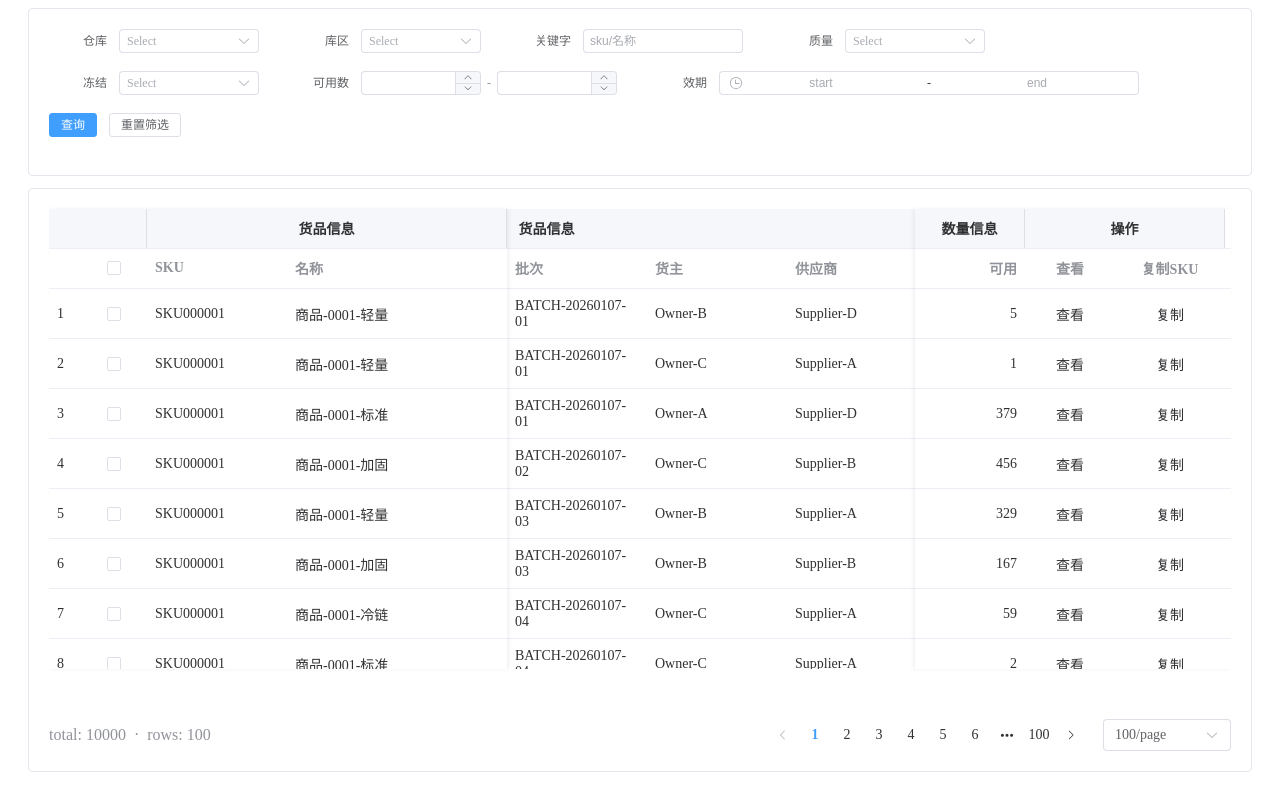
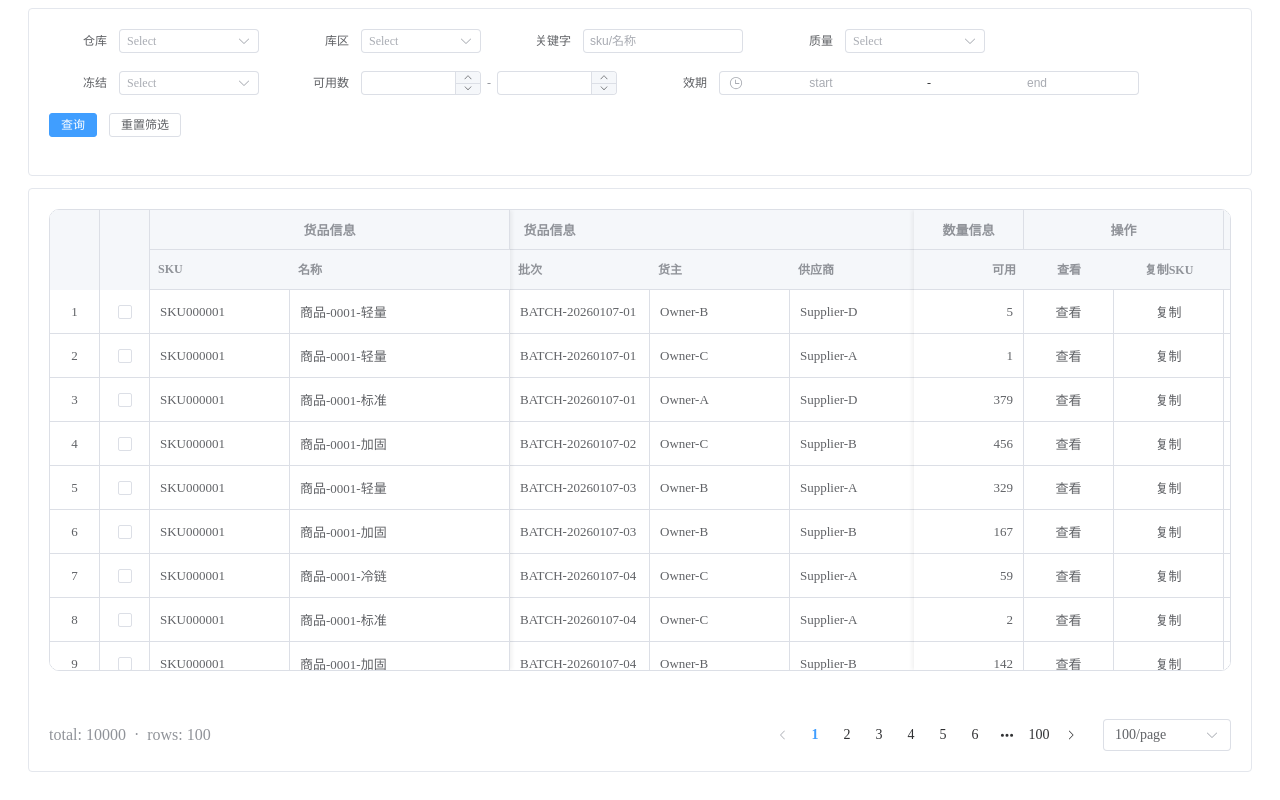
Before and after one commit to parade0393/studu-cli, a Vue app: page /inventory in a window 1280 px wide. Shown: the part 572-1372 px from the top of the page. Built offline with nearby package versions, Linux system fonts and the light colour scheme; the HTML template or start-up script is replaced by a standard one.

Commit message:
feat(adapters): add loading directive and styling to table components

```diff
--- a/src/adapters/element-plus/ElDataTableV2.tsx
+++ b/src/adapters/element-plus/ElDataTableV2.tsx
@@ -1,13 +1,21 @@
 import {
   ElAutoResizer,
   ElCheckbox,
+  ElEmpty,
   ElTableV2,
   TableV2FixedDir,
   TableV2SortOrder,
 } from 'element-plus'
 import type { SortBy, TableV2CustomizedHeaderSlotParam } from 'element-plus'
 import type { Column as V2Column } from 'element-plus/es/components/table-v2/src/types'
-import { defineComponent, isVNode, type VNode, type VNodeChild } from 'vue'
+import {
+  defineComponent,
+  isVNode,
+  resolveDirective,
+  withDirectives,
+  type VNode,
+  type VNodeChild,
+} from 'vue'
 import type {
   DataTableProps,
   TableColumnDef,
@@ -17,6 +25,11 @@ import type {
 import { defaultCellText, getRowKey } from '../table/utils'
 
 type Row = unknown
+
+function withLoading(node: VNode, loading: boolean) {
+  const dir = resolveDirective('loading')
+  return dir ? withDirectives(node, [[dir, loading]]) : node
+}
 
 function valueOf(row: Row, col: TableColumnDef<Row>): unknown {
   if (col.valueGetter) return col.valueGetter(row)
@@ -44,9 +57,9 @@ function renderCell(row: Row, rowIndex: number, col: TableColumnDef<Row>): VNode
 
 function wrapVNode(child: VNodeChild): VNode {
   if (isVNode(child)) return child
-  if (child == null || child === false) return <span />
-  if (Array.isArray(child)) return <span>{child}</span>
-  return <span>{String(child)}</span>
+  if (child == null || child === false) return <span class="tb-cell-text" />
+  if (Array.isArray(child)) return <span class="tb-cell-text">{child}</span>
+  return <span class="tb-cell-text">{String(child)}</span>
 }
 
 function buildHeaderRenderer(groups: TableHeaderGroup<Row>[]) {
@@ -55,45 +68,74 @@ function buildHeaderRenderer(groups: TableHeaderGroup<Row>[]) {
     for (const c of g.columns) keyToGroup.set(c.key, g.title)
   }
 
+  const keyOf = (col: { dataKey?: unknown; key?: unknown }) => String(col.dataKey ?? col.key ?? '')
+  const isStandaloneHeader = (key: string) => key === '_index' || key === '__sel'
+
   return ({ cells, columns, headerIndex }: TableV2CustomizedHeaderSlotParam) => {
-    if (headerIndex === 1) return cells
+    const systemCount = columns.findIndex((c) => !c || !isStandaloneHeader(keyOf(c)))
+    const start = systemCount === -1 ? columns.length : systemCount
+
+    if (headerIndex === 1) {
+      const row2: VNodeChild[] = []
+      for (let i = 0; i < start; i++) {
+        const col = columns[i]
+        if (!col) continue
+        row2.push(
+          <div
+            role="columnheader"
+            class="tb-v2-standalone-header tb-v2-standalone-header--bottom"
+            style={{ width: `${Number(col.width ?? 0)}px` }}
+          />,
+        )
+      }
+      row2.push(...cells.slice(start))
+      return row2
+    }
 
     const groupCells: VNodeChild[] = []
     let width = 0
     let currentLabel = ''
 
     const flush = (label: string) => {
+      if (!label) {
         groupCells.push(
-        <div
-          role="columnheader"
-          style={{
-            width: `${width}px`,
-            display: 'flex',
-            alignItems: 'center',
-            justifyContent: 'center',
-            fontWeight: 600,
-            borderRight: '1px solid var(--el-border-color)',
-            background: 'var(--el-fill-color-light)',
-          }}
-        >
+          <div role="columnheader" class="tb-v2-group-header" style={{ width: `${width}px` }} />,
+        )
+        width = 0
+        return
+      }
+      groupCells.push(
+        <div role="columnheader" class="tb-v2-group-header" style={{ width: `${width}px` }}>
           {label}
         </div>,
       )
       width = 0
     }
 
-    for (let i = 0; i < columns.length; i++) {
+    for (let i = 0; i < start; i++) {
       const col = columns[i]
       if (!col) continue
-      const key = String(col.dataKey ?? col.key ?? '')
-      const label = key === '__sel' ? '' : (keyToGroup.get(key) ?? '')
-      if (i === 0) currentLabel = label
+      groupCells.push(
+        <div
+          role="columnheader"
+          class="tb-v2-standalone-header tb-v2-standalone-header--top"
+          style={{ width: `${Number(col.width ?? 0)}px` }}
+        />,
+      )
+    }
+
+    for (let i = start; i < columns.length; i++) {
+      const col = columns[i]
+      if (!col) continue
+      const key = keyOf(col)
+      const label = keyToGroup.get(key) ?? ''
+      if (i === start) currentLabel = label
 
       width += Number(col.width ?? 0)
 
       const next = columns[i + 1]
-      const nextKey = next ? String(next.dataKey ?? next.key ?? '') : ''
-      const nextLabel = nextKey === '__sel' ? '' : (keyToGroup.get(nextKey) ?? '')
+      const nextKey = next ? keyOf(next) : ''
+      const nextLabel = keyToGroup.get(nextKey) ?? ''
       if (i === columns.length - 1 || nextLabel !== currentLabel) {
         flush(currentLabel)
         currentLabel = nextLabel
@@ -133,6 +175,7 @@ export const ElDataTableV2 = defineComponent<DataTableProps<Row>>({
         key: '_index',
         dataKey: '_index',
         width: 50,
+        align: 'center',
         cellRenderer: ({ rowIndex }) => wrapVNode(`${rowIndex + 1}`),
         fixed: TableV2FixedDir.LEFT,
       })
@@ -142,7 +185,8 @@ export const ElDataTableV2 = defineComponent<DataTableProps<Row>>({
           key: '__sel',
           dataKey: '__sel',
           title: '',
-          width: 48,
+          width: 50,
+          align: 'center',
           fixed: TableV2FixedDir.LEFT,
           headerCellRenderer: () => {
             const all = data.length > 0 && data.every((r) => selected.has(rowKey(r)))
@@ -201,23 +245,32 @@ export const ElDataTableV2 = defineComponent<DataTableProps<Row>>({
 
       const sortByProps: Partial<{ sortBy: SortBy }> = v2Sort ? { sortBy: v2Sort } : {}
 
-      return (
+      const node = (
+        <div class={['tb-skin', props.border ? 'tb-bordered' : null]}>
           <div
             style={{
               height: typeof props.height === 'number' ? `${props.height}px` : props.height,
               width: '100%',
+              position: 'relative',
             }}
           >
+            {data.length === 0 ? (
+              <div class="tb-empty">
+                <ElEmpty description={props.emptyText ?? '暂无数据'} />
+              </div>
+            ) : null}
             <ElAutoResizer>
               {({ height, width }: { height: number; width: number }) => (
                 <ElTableV2
                   {...sortByProps}
+                  class="tb-table tb-table--v2"
                   columns={columns}
                   data={data}
                   width={width}
                   height={height}
                   fixed
                   headerHeight={headerHeight}
+                  rowHeight={44}
                   onColumnSort={
                     props.onUpdateSort
                       ? (sb: SortBy) => props.onUpdateSort?.(fromV2Sort(sb))
@@ -232,7 +285,10 @@ export const ElDataTableV2 = defineComponent<DataTableProps<Row>>({
               )}
             </ElAutoResizer>
           </div>
+        </div>
       )
+
+      return withLoading(node, props.loading === true)
     }
   },
 })
--- a/src/main.ts
+++ b/src/main.ts
@@ -2,6 +2,7 @@ import { createApp } from 'vue'
 import { createPinia } from 'pinia'
 import ElementPlus from 'element-plus'
 import 'element-plus/dist/index.css'
+import './styles/table.css'
 
 import App from './App.vue'
 import router from './router'
--- /dev/null
+++ b/src/styles/table.css
@@ -0,0 +1,181 @@
+:root {
+  /* Table design tokens (library-agnostic) */
+  --tb-font-size: 13px;
+  --tb-header-font-size: 12px;
+  --tb-row-height: 44px;
+  --tb-header-height: 40px;
+  --tb-radius: 10px;
+  --tb-border-color: var(--el-border-color);
+  --tb-bg: var(--el-bg-color);
+  --tb-header-bg: var(--el-fill-color-light);
+  --tb-header-text: var(--el-text-color-secondary);
+  --tb-text: var(--el-text-color-regular);
+  --tb-text-secondary: var(--el-text-color-secondary);
+  --tb-cell-padding-x: 10px;
+  --tb-cell-padding-y: 6px;
+  --tb-row-hover-bg: var(--el-fill-color-light);
+  --tb-row-selected-bg: var(--el-color-primary-light-9);
+}
+
+/*
+  Table skin: apply on a wrapper so different table implementations (ElTable, ElTableV2, etc.)
+  can share the same visual language.
+*/
+.tb-skin {
+  border-radius: var(--tb-radius);
+  overflow: hidden;
+  background: var(--tb-bg);
+}
+
+.tb-skin.tb-bordered {
+  border: 1px solid var(--tb-border-color);
+}
+
+/* Force both ElTable and ElTableV2 to inherit the same colors (TableV2 sets defaults on itself). */
+.tb-skin .el-table,
+.tb-skin .el-table-v2 {
+  --el-table-border-color: var(--tb-border-color);
+  --el-table-text-color: var(--tb-text);
+  --el-table-header-text-color: var(--tb-header-text);
+  --el-table-header-bg-color: var(--tb-header-bg);
+  --el-table-row-hover-bg-color: var(--tb-row-hover-bg);
+  --el-table-current-row-bg-color: var(--tb-row-selected-bg);
+  --el-table-bg-color: var(--tb-bg);
+  --el-table-tr-bg-color: var(--tb-bg);
+}
+
+/* Shared small text helpers */
+.tb-skin .tb-cell-text {
+  display: block;
+  width: 100%;
+  overflow: hidden;
+  white-space: nowrap;
+  text-overflow: ellipsis;
+}
+
+/* ---------- Element Plus: ElTable ---------- */
+.tb-skin .el-table {
+  font-size: var(--tb-font-size);
+}
+
+.tb-skin .el-table__header .cell {
+  color: var(--tb-header-text);
+}
+
+.tb-skin .el-table__body .cell {
+  color: var(--tb-text);
+}
+
+.tb-skin .el-table__header th {
+  font-size: var(--tb-header-font-size);
+  font-weight: 600;
+  height: var(--tb-header-height);
+  padding: 0 var(--tb-cell-padding-x);
+}
+
+.tb-skin .el-table__cell {
+  padding: var(--tb-cell-padding-y) var(--tb-cell-padding-x);
+}
+
+.tb-skin .el-table__body tr:hover > td.el-table__cell {
+  background: var(--tb-row-hover-bg);
+}
+
+.tb-skin .el-table__body tr.current-row > td.el-table__cell {
+  background: var(--tb-row-selected-bg);
+}
+
+/* ---------- Element Plus: ElTableV2 ---------- */
+.tb-skin .el-table-v2 {
+  font-size: var(--tb-font-size);
+  background: var(--tb-bg);
+}
+
+.tb-skin .el-table-v2__header-row {
+  background: var(--tb-header-bg);
+}
+
+.tb-skin .el-table-v2__header-cell {
+  font-size: var(--tb-header-font-size);
+  font-weight: 600;
+  color: var(--tb-header-text);
+}
+
+.tb-skin .el-table-v2__row-cell {
+  color: var(--tb-text);
+  padding: 0 var(--tb-cell-padding-x);
+  border-right: 1px solid var(--tb-border-color);
+  height: var(--tb-row-height);
+  display: flex;
+  align-items: center;
+}
+
+.tb-skin .el-table-v2__row {
+  border-bottom: 1px solid var(--tb-border-color);
+}
+
+.tb-skin .el-table-v2__row:hover {
+  background: var(--tb-row-hover-bg);
+}
+
+.tb-skin .tb-v2-standalone-header {
+  height: var(--tb-header-height);
+  display: flex;
+  align-items: center;
+  justify-content: center;
+  font-weight: 600;
+  background: var(--tb-header-bg);
+  border-right: 1px solid var(--tb-border-color);
+  position: relative;
+  box-sizing: border-box;
+}
+
+.tb-skin .tb-v2-standalone-header--top {
+  border-bottom: 1px solid var(--tb-border-color);
+}
+
+/* Visually “rowspan” for index/selection columns by masking the row divider under them. */
+.tb-skin .tb-v2-standalone-header--top::after {
+  content: '';
+  position: absolute;
+  left: 0;
+  right: 0;
+  bottom: -1px;
+  height: 1px;
+  background: var(--tb-header-bg);
+}
+
+.tb-skin .tb-v2-standalone-header--bottom {
+  color: transparent;
+}
+
+.tb-skin .tb-v2-group-header {
+  height: var(--tb-header-height);
+  display: flex;
+  align-items: center;
+  justify-content: center;
+  font-weight: 600;
+  border-right: 1px solid var(--tb-border-color);
+  border-bottom: 1px solid var(--tb-border-color);
+  background: var(--tb-header-bg);
+  color: var(--tb-header-text);
+}
+
+/* Make V2 "fixed columns" divider match ElTable */
+.tb-skin .el-table-v2__fixed-left,
+.tb-skin .el-table-v2__fixed-right {
+  box-shadow: none;
+  border-color: var(--tb-border-color);
+}
+
+/* Empty overlay (shared) */
+.tb-empty {
+  position: absolute;
+  inset: 0;
+  z-index: 1;
+  height: 100%;
+  display: grid;
+  place-items: center;
+  color: var(--tb-text-secondary);
+  background: var(--tb-bg);
+}
```
Also changed, not shown: src/adapters/element-plus/ElDataTable.tsx (+12 -2 lines), src/adapters/element-plus/ElTreeTable.tsx (+12 -2 lines), src/adapters/element-plus/ElTreeTableV2.tsx (+40 -7 lines), stylelint.config.mjs (+8 -0 lines). Lines whose indentation alone changed are shown as unchanged.
